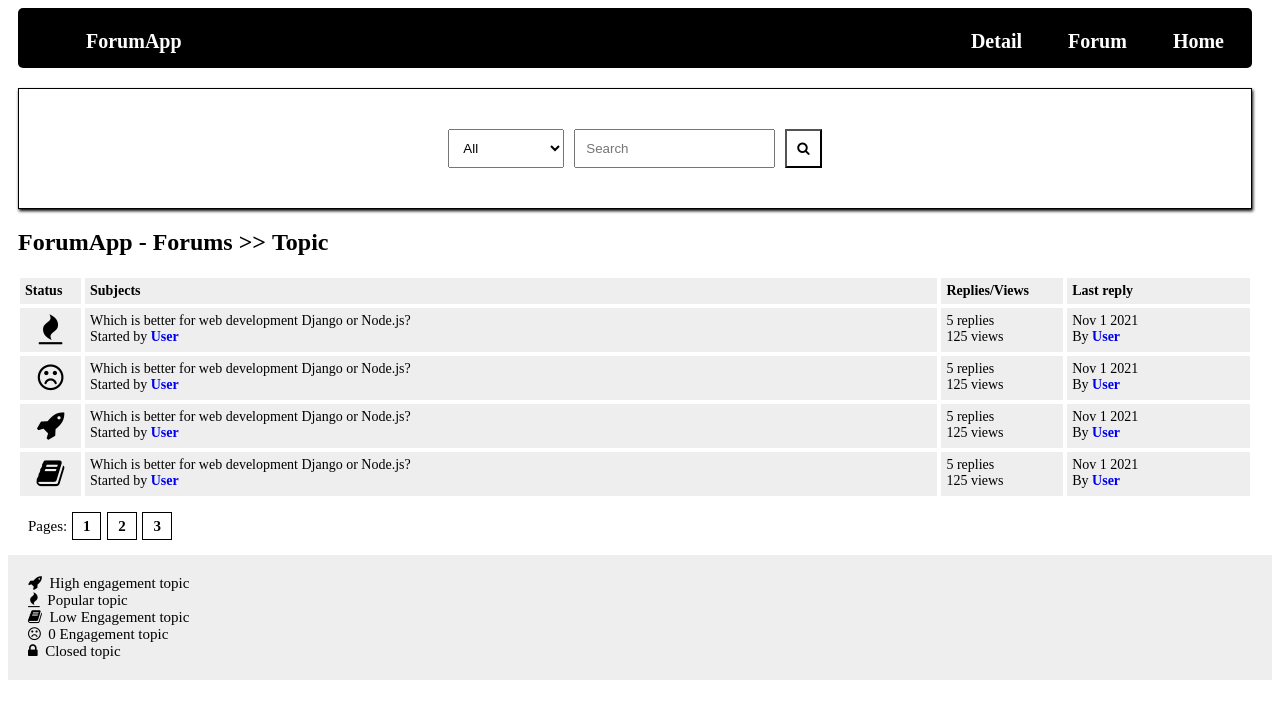
After one commit to utkarshanehe/OnlineForumApplication, a Django app: template templates/posts.html in a window 1280 px wide. The commit adds this page. Shown: the top 719 px of the page. Run offline with Django 3.2, Linux system fonts and the light colour scheme; the template is opened without the code that fills it, so the values that code supplies are empty.

Commit message:
Add UI design and styling for listing all forum posts

```diff
--- a/static/style.css
+++ b/static/style.css
@@ -245,3 +245,100 @@ header{
     font-size: 20px;
     font-weight: bold;
 }
+
+/* posts.html */
+.table-heading{
+    display: flex;
+}
+
+.table-heading div{
+    padding: 5px;
+    margin: 2px;
+    background-color: #EEEEEE;
+    font-weight: bold;
+}
+
+.table-heading .status{
+    flex: 5%;
+}
+
+.table-heading .subjects{
+    flex: 70%;
+}
+
+.table-heading .replies{
+    flex: 10%;
+}
+
+.table-heading .last-reply{
+    flex: 15%;
+}
+
+.table-row{
+    display: flex;
+}
+
+.table-row .status, .table-row .subjects, .table-row .replies, .table-row .last-reply{
+    padding: 5px;
+    margin: 2px;
+    background-color: #EEEEEE;
+}
+
+.table-row .status{
+    flex: 5%;
+    font-size: 30px;
+    text-align: center;
+}
+
+.table-row .subjects{
+    flex: 70%;
+}
+
+.table-row .replies{
+    flex: 10%;
+}
+
+.table-row .last-reply{
+    flex: 15%;
+}
+
+.pagination{
+    padding: 20px;
+    font-size: 15px;
+}
+
+.pagination a{
+    color: #000000;
+    margin-inline: 1px;
+    padding: 5px 10px;
+    border: solid 0.5px black;
+}
+
+.pagination a:hover{
+    opacity: 0.5;
+}
+
+.forum-navigation{
+    margin-block: 20px;
+    font-weight: bold;
+    font-size: 24px;
+}
+
+.forum-navigation a{
+    color: #000000;
+}
+
+.forum-navigation a:hover{
+    opacity: 0.5;
+}
+
+.status-note{
+    background-color: #EEEEEE;
+    padding: 20px;
+    display: block;
+}
+
+.status-note span{
+    font-size: 15px;
+    margin-block: 5px;
+}
--- /dev/null
+++ b/templates/posts.html
@@ -0,0 +1,185 @@
+<!DOCTYPE html>
+<html lang="en">
+    <head>
+        <meta charset="UTF-8">
+        <meta name="viewport" content="width=device-width, initial-scale=1.0">
+        <title>
+            Online Forum
+        </title>
+        <link rel="stylesheet" href="../static/style.css">
+        <link rel="stylesheet" href="https://cdnjs.cloudflare.com/ajax/libs/font-awesome/4.7.0/css/font-awesome.min.css">
+    </head>
+    <body>
+        <header>
+
+            <!-- Navbar -->
+            <div class="navbar">
+                <nav class="navigation">
+                    <ul class="navbar-list">
+                        <li class="navbar-item brand">
+                            <a href="#">ForumApp</a>
+                        </li>
+                        <li class="navbar-item">
+                            <a href="#">Home</a>
+                        </li>
+                        <li class="navbar-item">
+                            <a href="#">Forum</a>
+                        </li>
+                        <li class="navbar-item">
+                            <a href="#">Detail</a>
+                        </li>
+                    </ul>
+                </nav>
+            </div>
+
+            <!-- Search box -->
+            <div class="search-box">
+                <select name="search-dropdown" id="search-dropdown">
+                    <option value="all">All</option>
+                    <option value="titles">Titles</option>
+                    <option value="descriptions">Descriptions</option>
+                </select>
+                <input type="text" name="search-query" id="search-query" placeholder="Search">
+                <button><i class="fa fa-search"></i></button>
+            </div>
+
+        </header>
+
+        <div class="container">
+            <!-- Navigation -->
+            <div class="forum-navigation">
+                <span>
+                    <a href="#">ForumApp - Forums</a> >>
+                    <a href="#">Topic</a>
+                </span>
+            </div>
+
+            <div class="posts-table">
+                <div class="table-heading">
+                    <div class="status">Status</div>
+                    <div class="subjects">Subjects</div>
+                    <div class="replies">Replies/Views</div>
+                    <div class="last-reply">Last reply</div>
+                </div>
+
+                <div class="table-body">
+                    <!-- Post 1 begins -->
+                    <div class="table-row">
+                        <div class="status"><i class="fa fa-fire"></i></div>
+                        <div class="subjects">
+                            Which is better for web development Django or Node.js?
+                            <br/>
+                            <span>Started by <b><a href="#">User</a></b></span>
+                        </div>
+                        <div class="replies">
+                            5 replies <br/> 125 views
+                        </div>
+                        <div class="last-reply">
+                            Nov 1 2021
+                            <br/>
+                            By <b><a href="#">User</a></b>
+                        </div>
+                    </div>
+                    <!-- Post 1 ends-->
+
+                    <!-- Post 2 begins -->
+                    <div class="table-row">
+                        <div class="status"><i class="fa fa-frown-o"></i></div>
+                        <div class="subjects">
+                            Which is better for web development Django or Node.js?
+                            <br/>
+                            <span>Started by <b><a href="#">User</a></b></span>
+                        </div>
+                        <div class="replies">
+                            5 replies <br/> 125 views
+                        </div>
+                        <div class="last-reply">
+                            Nov 1 2021
+                            <br/>
+                            By <b><a href="#">User</a></b>
+                        </div>
+                    </div>
+                    <!-- Post 2 ends-->
+
+                    <!-- Post 3 begins -->
+                    <div class="table-row">
+                        <div class="status"><i class="fa fa-rocket"></i></div>
+                        <div class="subjects">
+                            Which is better for web development Django or Node.js?
+                            <br/>
+                            <span>Started by <b><a href="#">User</a></b></span>
+                        </div>
+                        <div class="replies">
+                            5 replies <br/> 125 views
+                        </div>
+                        <div class="last-reply">
+                            Nov 1 2021
+                            <br/>
+                            By <b><a href="#">User</a></b>
+                        </div>
+                    </div>
+                    <!-- Post 3 ends-->
+
+                    <!-- Post 4 begins -->
+                    <div class="table-row">
+                        <div class="status"><i class="fa fa-book"></i></div>
+                        <div class="subjects">
+                            Which is better for web development Django or Node.js?
+                            <br/>
+                            <span>Started by <b><a href="#">User</a></b></span>
+                        </div>
+                        <div class="replies">
+                            5 replies <br/> 125 views
+                        </div>
+                        <div class="last-reply">
+                            Nov 1 2021
+                            <br/>
+                            By <b><a href="#">User</a></b>
+                        </div>
+                    </div>
+                    <!-- Post 4 ends-->
+                </div>
+            </div>
+        </div>
+
+        <!-- Pagination -->
+        <div class="pagination">
+            <pagination>
+                Pages:
+                <a href="#">1</a>
+                <a href="#">2</a>
+                <a href="#">3</a>
+            </pagination>
+        </div>
+
+        <!-- Status note -->
+        <div class="status-note">
+            <span>
+                <i class="fa fa-rocket"></i> &nbsp;High engagement topic
+            </span>
+            <br/>
+
+            <span>
+                <i class="fa fa-fire"></i> &nbsp;Popular topic
+            </span>
+            <br/>
+
+            <span>
+                <i class="fa fa-book"></i> &nbsp;Low Engagement topic
+            </span>
+            <br/>
+
+            <span>
+                <i class="fa fa-frown-o"></i> &nbsp;0 Engagement topic
+            </span>
+            <br/>
+
+            <span>
+                <i class="fa fa-lock"></i> &nbsp;Closed topic
+            </span>
+            <br/>
+        </div>
+
+        <script src="main.js"></script>
+    </body>
+</html>
```
